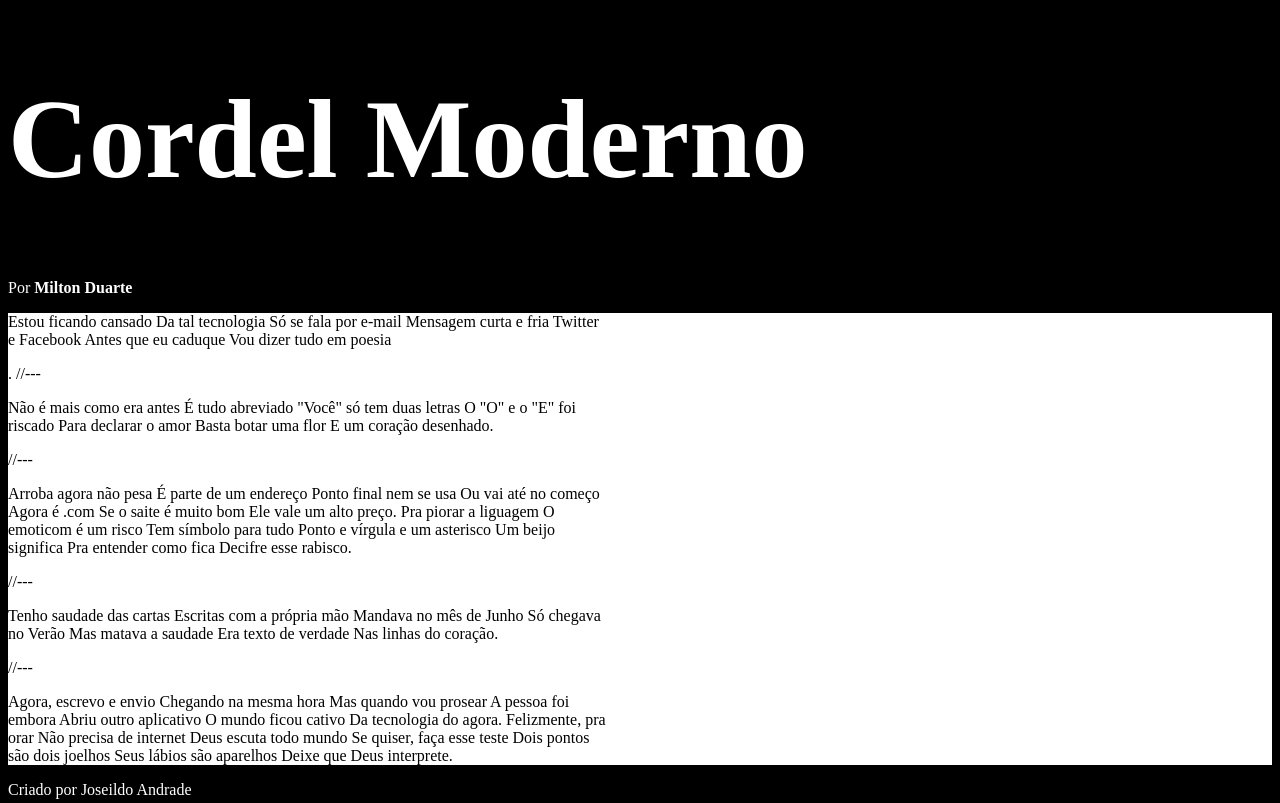
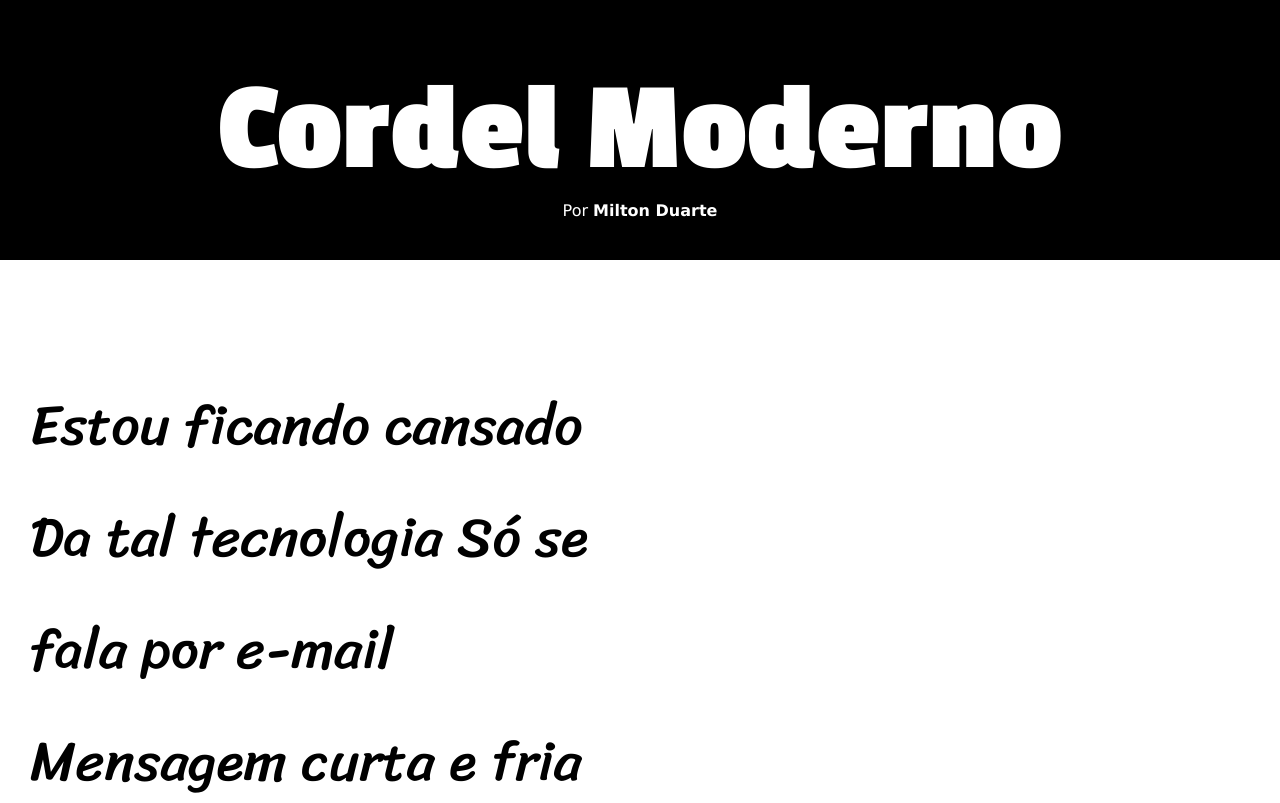
Before and after one commit to joseildoandrade12/projeto-cordel, a plain HTML site: page index.html in a window 1280 px wide. Shown: the top 803 px of the page. Drawn offline with Linux system fonts and the light colour scheme.

Commit message:
atualização projeto

```diff
--- a/estilo/style.css
+++ /dev/null
@@ -1,34 +0,0 @@
-@charset "UTF-8";
-
-
-body{
-    background-color: black;
-    color: white;
-}
-
-header{
-    margin: auto;
-}
-
-header h1{
-    font-size: 7em;
-}
-
-header a{
-    text-decoration: none;
-    color: white;
-    font-weight: bold;
-}
-
-header a:hover{
-    text-decoration: underline;
-}
-
-main{
-    background-color: white;
-    color:black;
-}
-
-main p{
-    max-width: 600px;
-}
--- a/index.html
+++ b/index.html
@@ -4,7 +4,7 @@
     <meta charset="UTF-8">
     <meta name="viewport" content="width=device-width, initial-scale=1.0">
     <title>Projeto Cordel</title>
-    <link rel="stylesheet" href="estilo/style.css">
+    <link rel="stylesheet" href="style.css">
 </head>
 <body>
 
@@ -14,6 +14,7 @@
     </header>
 
     <main>
+        <div class="normal">
             <p>
                 Estou ficando cansado
                 Da tal tecnologia
@@ -23,21 +24,30 @@
                 Antes que eu caduque
                 Vou dizer tudo em poesia
             </p>.
+        </div>
 
-        //---
 
+        <div class="imagem" id="joaninha">
                 <p>
                     Não é mais como era antes
+                    <br>
                     É tudo abreviado
+                    <br>
                     "Você" só tem duas letras
+                    <br>
                     O "O" e o "E" foi riscado
+                    <br>
                     Para declarar o amor
+                    <br>
                     Basta botar uma flor
+                    <br>
                     E um coração desenhado.
                 </p>
+        </div>
 
-        //---
 
+
+        <div class="normal">
             <p>
                 Arroba agora não pesa
                 É parte de um endereço
@@ -55,9 +65,11 @@
                 Pra entender como fica
                 Decifre esse rabisco.
             </p>
+        </div>
 
-        //---
 
+
+        <div class="imagem" id="livro">
                 <p>
                     Tenho saudade das cartas
                     Escritas com a própria mão
@@ -67,9 +79,11 @@
                     Era texto de verdade
                     Nas linhas do coração.
                 </p>
+        </div>
 
-        //---
 
+
+        <div class="normal">
             <p>
                 Agora, escrevo e envio
                 Chegando na mesma hora
@@ -87,10 +101,11 @@
                 Seus lábios são aparelhos
                 Deixe que Deus interprete.
             </p>
+        </div>
     </main>
 
     <footer>
-        <p>Criado por Joseildo Andrade</p>
+        <p>Site criado por Joseildo Andrade</p>
     </footer>
 </body>
 </html>
--- /dev/null
+++ b/style.css
@@ -0,0 +1,82 @@
+@charset "UTF-8";
+
+@import url('https://fonts.googleapis.com/css2?family=Passion+One:wght@400;700;900&display=swap');
+
+@import url('https://fonts.googleapis.com/css2?family=Sriracha&display=swap');
+
+:root {
+    --fonte1: Verdana, Geneva, Tahoma, sans-serif;
+    --fonte2: 'Passion One', cursive;
+    --fonte3: 'Sriracha', cursive;
+}
+
+* {
+    margin: 0px;
+    padding: 0px;
+    font-size: 1em;
+}
+
+body{
+    background-color: black;
+    color: white;
+}
+
+header{
+    font-family: var(--fonte1);
+    text-align: center;
+    min-width: 150px;
+    margin-bottom: 40px;
+}
+
+header h1{
+    font-size: 10vw;
+    font-family: var(--fonte2);
+    padding-top: 60px;
+}
+
+header a{
+    text-decoration: none;
+    color: white;
+    font-weight: bold;
+    font-family: var(--fonte1);
+}
+
+header a:hover{
+    text-decoration: underline;
+}
+
+main{
+    background-color: white;
+    color:black;
+}
+
+main p{
+    max-width: 600px;
+    font-size: 3.5em;
+    font-family: var(--fonte3);
+    padding-top: 110px;
+    padding-left: 30px;
+    line-height: 2em;
+}
+
+ .imagem{
+    background-image: url(imagens/background001.jpg);
+    background-repeat: repeat;
+    background-attachment: scroll;
+    padding-top: 90px;
+    padding-left: 30px;
+    padding-bottom: 90px;
+
+}
+
+div.imagem > p{
+    background-color: rgba(0, 0, 0, 0.39);
+    color: white;
+    padding: 5px;
+    box-shadow: 1px 1px 10px rgba(0, 0, 0, 0.212);
+    max-width: 700px;
+}
+
+footer{
+    font-family: var(--fonte1)
+}
```
Lines whose indentation alone changed are shown as unchanged.
